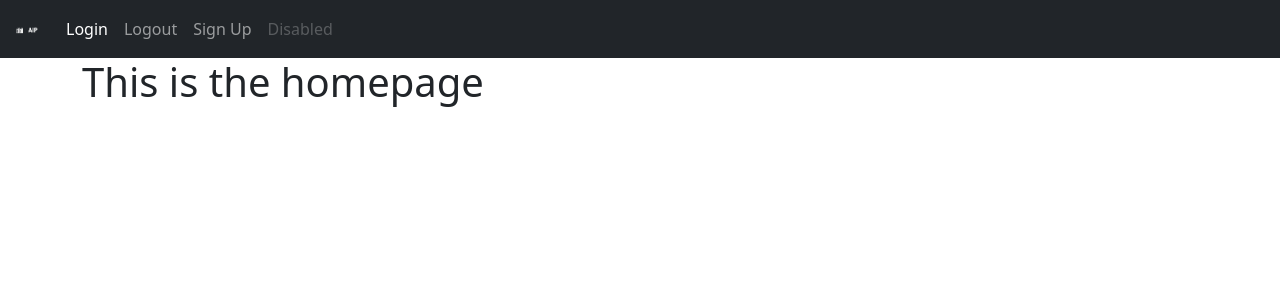
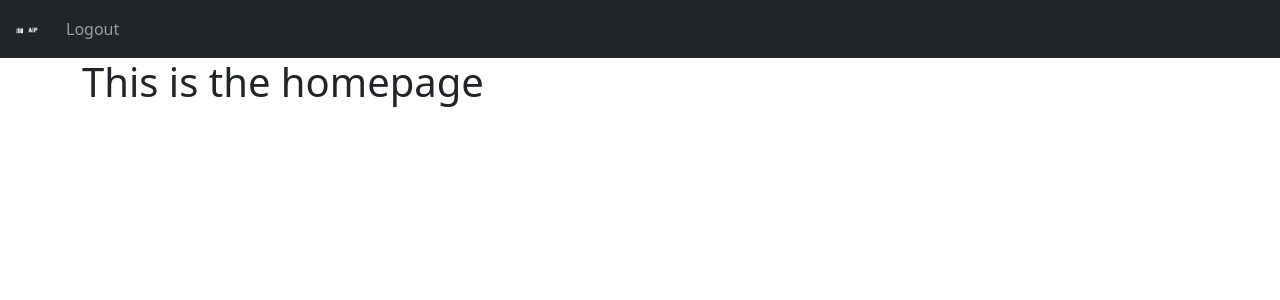
Before and after one commit to aingelmo/flask-projects, a Flask app: page / in a window 1280 px wide. Shown: the top 300 px of the page. Run offline with Flask 2, Linux system fonts and the light colour scheme; a user stored in the database is signed in.

Commit message:
Show navbar buttons if user is login

```diff
--- a/full-tutorial-twt/website/auth.py
+++ b/full-tutorial-twt/website/auth.py
@@ -26,7 +26,7 @@ def login():
         else:
             flash("Email does not exist", category="error")
 
-    return render_template("login.html")
+    return render_template("login.html", user=current_user)
 
 
 @auth.route("/logout")
@@ -70,4 +70,4 @@ def sign_up():
 
             return redirect(url_for("views.home"))
 
-    return render_template("sign_up.html")
+    return render_template("sign_up.html", user=current_user)
--- a/full-tutorial-twt/website/templates/base.html
+++ b/full-tutorial-twt/website/templates/base.html
@@ -36,18 +36,18 @@
                 </button>
                 <div class="collapse navbar-collapse" id="navbarNav">
                     <ul class="navbar-nav">
+                        {% if user.is_authenticated %}
+                            <li class="nav-item">
+                                <a class="nav-link" href="/logout">Logout</a>
+                            </li>
+                        {% else %}
                             <li class="nav-item">
                                 <a class="nav-link active" aria-hidden-current="page" href="/login">Login</a>
                             </li>
                             <li class="nav-item">
-                            <a class="nav-link" href="/logout">Logout</a>
-                        </li>
-                        <li class="nav-item">
                                 <a class="nav-link" href="/sign-up">Sign Up</a>
                             </li>
-                        <li class="nav-item">
-                            <a class="nav-link disabled">Disabled</a>
-                        </li>
+                        {% endif %}
                     </ul>
                 </div>
             </div>
--- a/full-tutorial-twt/website/views.py
+++ b/full-tutorial-twt/website/views.py
@@ -1,5 +1,5 @@
 from flask import Blueprint, render_template
-from flask_login import login_required, logout_user
+from flask_login import current_user, login_required
 
 views = Blueprint("views", __name__)
 
@@ -7,4 +7,4 @@ views = Blueprint("views", __name__)
 @views.route("/")
 @login_required
 def home():
-    return render_template("home.html")
+    return render_template("home.html", user=current_user)
```
Lines whose indentation alone changed are shown as unchanged.
